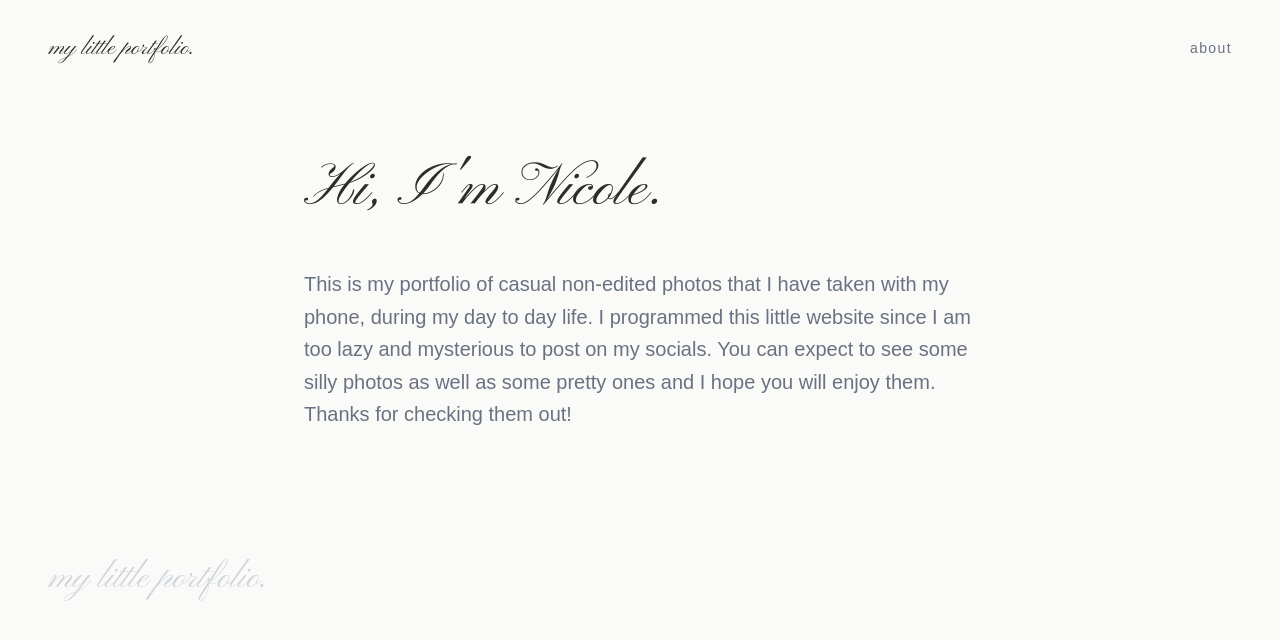
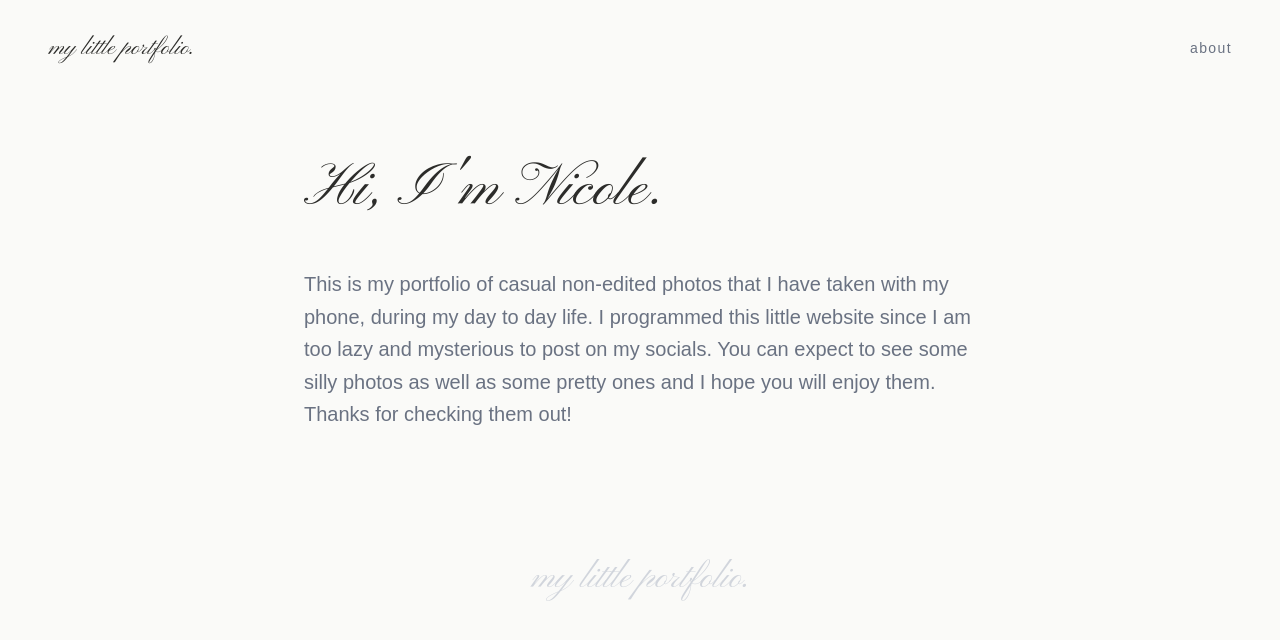
Before and after one commit to niccix-dev/my-little-portfolio, a Next.js app: page /about in a window 1280 px wide. Shown: the top 640 px of the page. Built offline with nearby package versions, Linux system fonts and the light colour scheme; a web font is replaced by a local one.

Commit message:
changed position of logo in about page

```diff
--- a/app/about/page.js
+++ b/app/about/page.js
@@ -25,7 +25,7 @@ export default function About() {
 
       </section>
 
-      <footer className="mt-32 mb-8">
+      <footer className="mt-32 mb-8 text-center">
         <p className="font-script text-4xl text-gray-300">my little portfolio.</p>
       </footer>
     </main>
```
